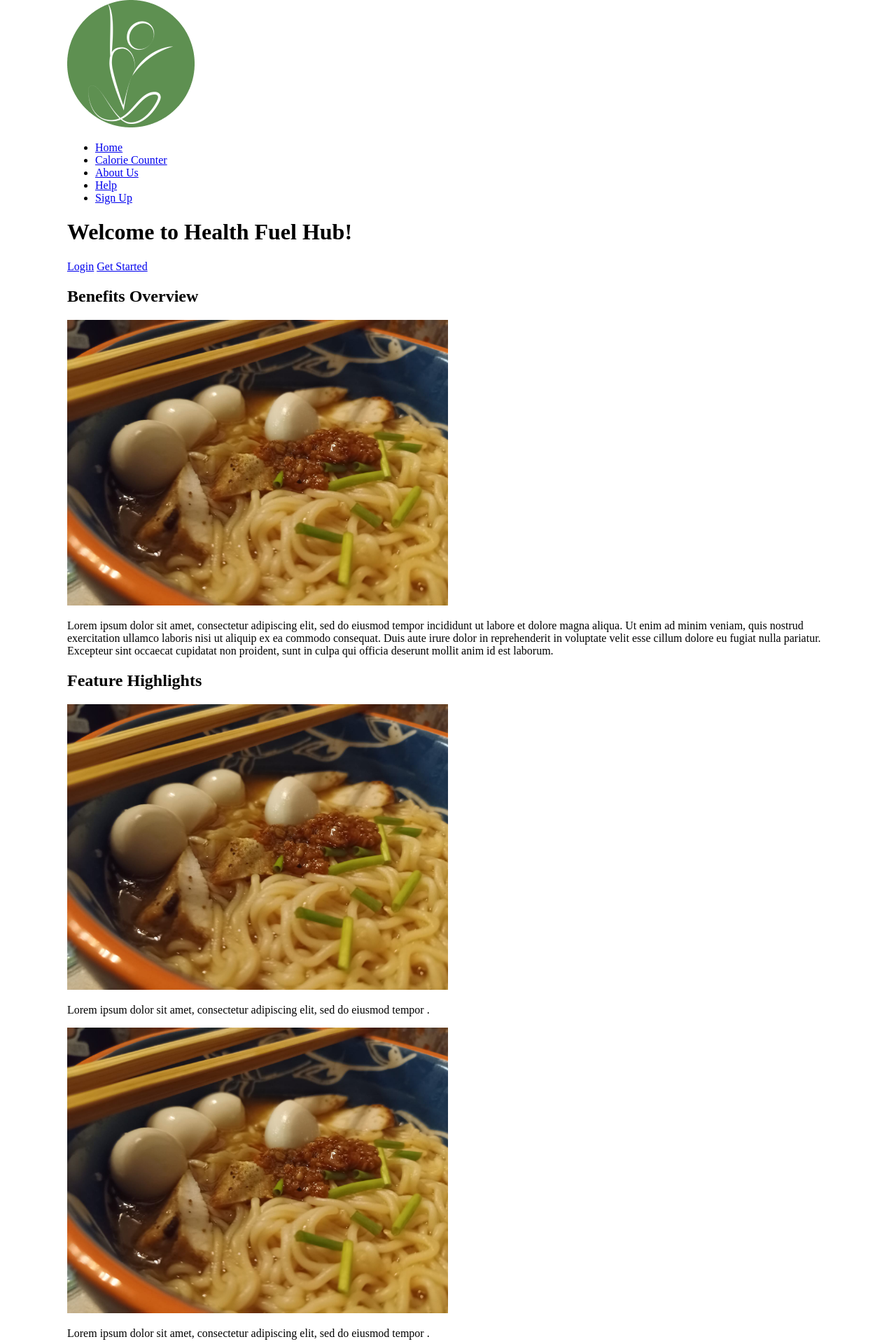
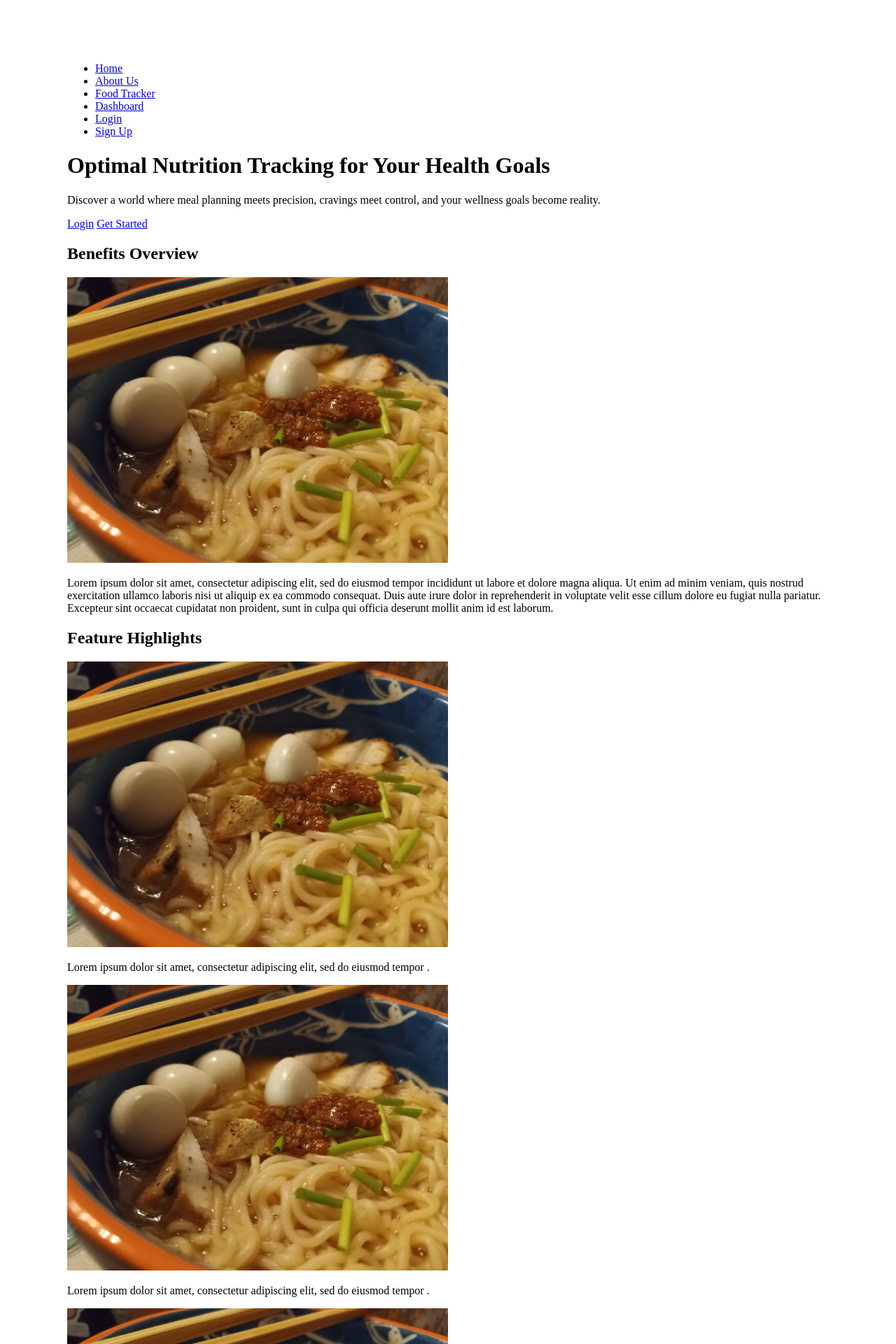
Before and after one commit to RoboRaccoon/HealthFit-Hub, a Django app: page / in a window 1280 px wide. Shown: the top 1920 px of the page at 70% size. Run offline with Django 5.2, Linux system fonts and the light colour scheme.

Commit message:
Adding images and updating icons

```diff
--- a/HFH_project/HFH_app/static/css/style.css
+++ b/HFH_project/HFH_app/static/css/style.css
@@ -7,6 +7,10 @@
 
 :root{
     --border-radius: 25px;
+    --blue: #1C2D3D;
+    --yellow: #F2AF29;
+    --green: #72B480;
+    --white: #FFFFFF;
 }
 
 body{
@@ -18,3 +22,8 @@
 img{
     max-width: 50%;
 }
+
+
+footer{
+    background-color: var(--blue);
+}
--- a/HFH_project/HFH_app/templates/home_page/index.html
+++ b/HFH_project/HFH_app/templates/home_page/index.html
@@ -10,22 +10,28 @@
 
     <nav>
         <div>
-            <img src="/static/images/footer-logo.png" alt="place holder image">
+            <img src="/static/images/logo.png" alt="logo">
         </div>
         <ul>
             <li><a href="#">Home</a></li>
-            <li><a href="#">Calorie Counter</a></li>
             <li><a href="about-us.html">About Us</a></li>
-            <li><a href="#">Help</a></li>
-            <li><a href="#" class="signup-btn">Sign Up</a></li>
+            <li><a href="#">Food Tracker</a></li>
+            <li><a href="#">Dashboard</a></li>
+            <li><a href="#" class="login-btn">Login</a></li>
+             <li><a href="#" class="signup-btn">Sign Up</a></li>
         </ul>
     </nav>
 
 
     <div class="welcome-sect">
-        <h1>Welcome to Health Fuel Hub!</h1>
+        <h1>Optimal Nutrition Tracking for Your Health Goals</h1>
+        <div class= "Home-Bg-image">
+        <!--       BG IMG -->
+        </div>
         <div>
-        <!--       BG IMG -->
+            <p>
+                Discover a world where meal planning meets precision, cravings meet control, and your wellness goals become reality.
+            </p>
         </div>
         <div>
         <!--   Buttons     -->
@@ -35,7 +41,7 @@
 
     </div>
 
-    <div class="benefits-overview">
+    <div class="key-features">
         <h2>Benefits Overview</h2>
         <div>
             <img src="/static/images/placeholder_image.jpg" alt="place holder image">
@@ -118,9 +124,10 @@
         <hr>
         <div>
             <span class="social-media">
-                <img src="/static/images/social-media/instagram.png" alt="instagram">
-                <img src="/static/images/social-media/x.png" alt="x">
-                <img src="/static/images/social-media/facebook.png" alt="facebook">
+                <img src="/static/images/icons/instagram.svg" alt="instagram">
+                <img src="/static/images/icons/x.svg" alt="x">
+                <img src="/static/images/icons/facebook.svg" alt="facebook">
+                <img src="/static/images/icons/linkedin.svg" alt="linkedin">
             </span>
             <p>Copyright &copy; 2024 Health Fuel Hub</p>
         </div>
```
Also changed, not shown: HFH_project/HFH_app/static/images/Banner.jpg (added), HFH_project/HFH_app/static/images/ServicesBG.svg (added), HFH_project/HFH_app/static/images/footer-logo.png, HFH_project/HFH_app/static/images/icons/Male User.png (added), HFH_project/HFH_app/static/images/icons/facebook.svg (added), HFH_project/HFH_app/static/images/icons/instagram.svg (added), HFH_project/HFH_app/static/images/icons/linkedIn.svg (added), HFH_project/HFH_app/static/images/icons/x.svg (added), HFH_project/HFH_app/static/images/logo.png, HFH_project/HFH_app/static/images/social-media/facebook.png (deleted), HFH_project/HFH_app/static/images/social-media/instagram.png (deleted), HFH_project/HFH_app/static/images/social-media/x.png (deleted), HFH_project/HFH_app/static/images/why-choose-us.png (added).
